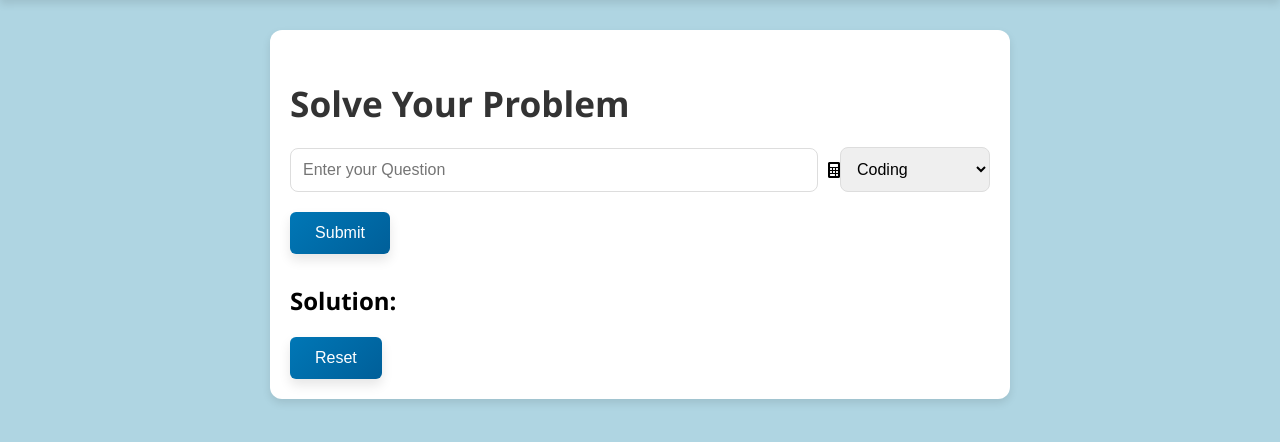
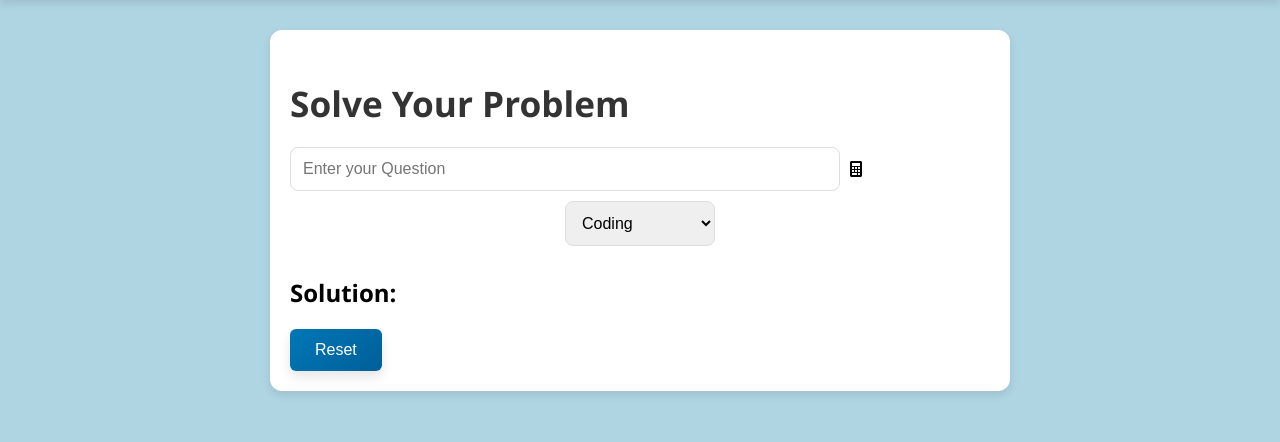
Before and after one commit to OSAMAGHAFFARTKOJL/OneLiner-Flask, a Flask app: page /output in a window 1280 px wide. Shown: the part 52-494 px from the top of the page. Run offline with Flask 3, Linux system fonts and the light colour scheme.

Commit message:
Update output.html

```diff
--- a/templates/output.html
+++ b/templates/output.html
@@ -23,6 +23,7 @@
                 <div class="input-container">
                     <input type="text" class="answer-input" id="problemInput" placeholder="Enter your Question">
                     <i class="fas fa-calculator" id="calculatorIcon"></i>
+                     </div>
                     <select class="problem-type" id="problemType">
                         <option value="Coding">Coding</option>
                         <option value="Math">Math</option>
@@ -75,9 +76,8 @@
                             <button onclick="handleButtonClick('.')">.</button>
                         </div>
                         <button id="submitProblem" class="submit-button">Submit</button>
-                    </div>
+
                 </div>
-                <button class="submit-btn">Submit</button>
             </div>
 
             <div class="hint-section">
```
